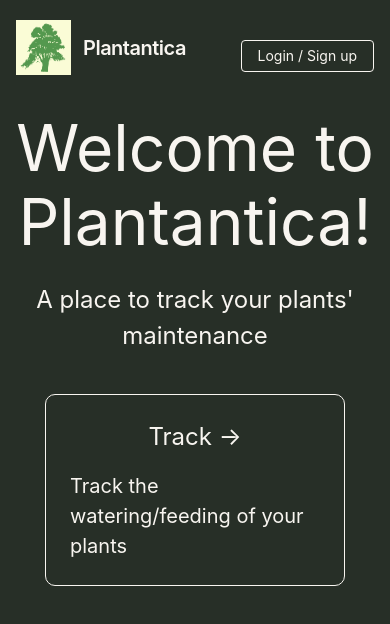
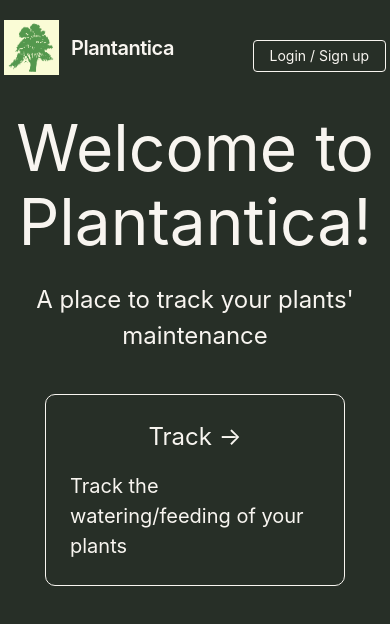
Before and after one commit to johnmurray25/plantantica, a Next.js app: page / in a window 390 px wide. Shown: the top 624 px of the page. Built offline with nearby package versions, Linux system fonts and the light colour scheme; no server answers.

Commit message:
fix navbar on mobile

```diff
--- a/pages/components/NavBar.tsx
+++ b/pages/components/NavBar.tsx
@@ -7,6 +7,7 @@ import ReactLoading from 'react-loading'
 import auth from '../../firebase/auth'
 import Image from 'next/image'
 import logo from '../../public/tree-logo.png'
+import useWindowDimensions from '../../hooks/useWindowDimensions'
 
 interface NavProps {
   hideUser?: boolean;
@@ -16,9 +17,10 @@ const NavBar: FC<NavProps> = (props) => {
 
   const [user, loading, error] = useAuthState(auth);
   const hideUser = props.hideUser ? true : false;
+  const { width } = useWindowDimensions();
 
   return (
-    <nav className="flex justify-between px-4 flex-wrap py-5 items-center">
+    <nav className={"flex justify-between flex-wrap py-5 items-center " + (width > 650 ? "px-4 " : "px-1")}>
       <Link href="/" passHref>
         <div className="flex items-center flex-shrink-0  cursor-pointer">
           <Image src={logo} alt='Tree logo' width={55} height={55}/>
```
